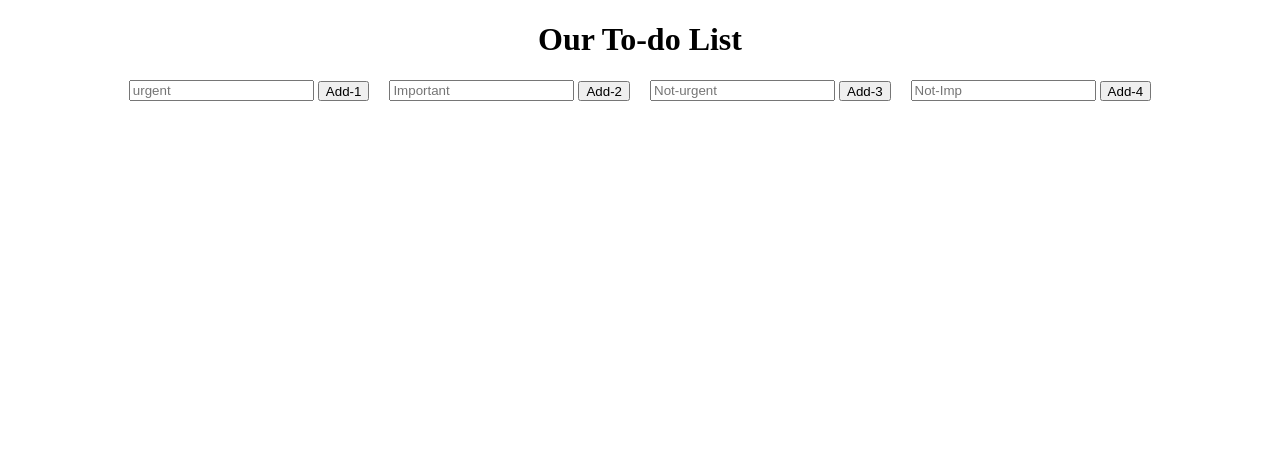
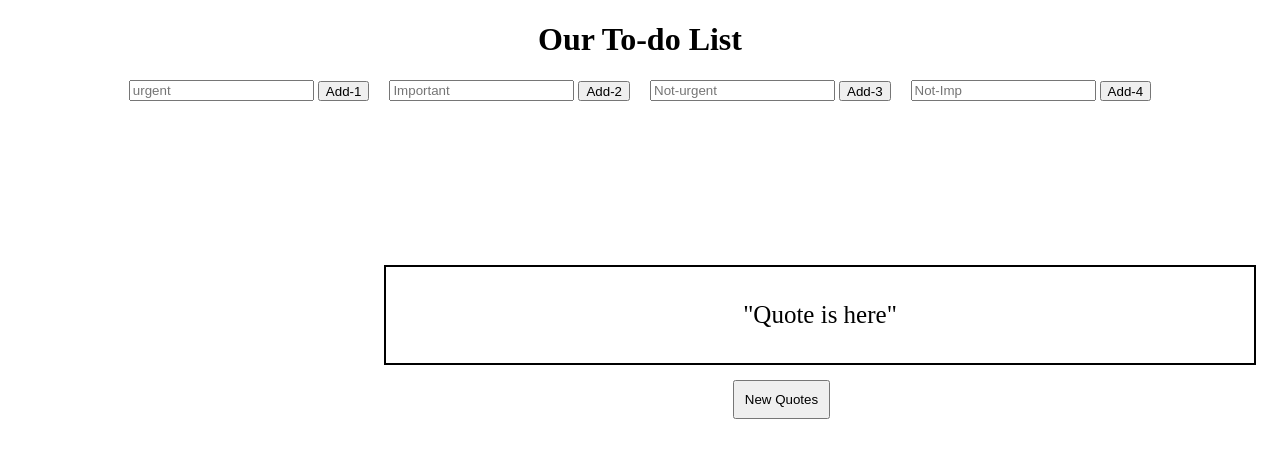
Before and after one commit to nileshsr10/Cyborg-task-02, a plain HTML site: page index.html in a window 1280 px wide. Drawn offline with Linux system fonts and the light colour scheme.

Commit message:
first commit

```diff
--- a/index.html
+++ b/index.html
@@ -7,12 +7,14 @@
     <meta name="viewport" content="width=device-width, initial-scale=1.0">
     <title>Document</title>
     <style>
-        h1{
+        h1 {
             text-align: center;
         }
-        .sort{
+
+        .sort {
             margin: 0px 10px;
         }
+
         #container {
             display: flex;
             justify-content: center;
@@ -54,6 +56,7 @@
             background-color: rgb(180, 121, 11);
             /* color: black; */
         }
+
         .listgrp3 {
             height: 30px;
             margin: 0;
@@ -64,6 +67,7 @@
             background-color: rgba(20, 229, 170, 0.668);
             /* color: black; */
         }
+
         .listgrp4 {
             height: 30px;
             margin: 0;
@@ -74,39 +78,77 @@
             background-color: rgba(152, 89, 150, 0.243);
             /* color: black; */
         }
+
+        footer {
+            /* white-space: pre; */
+            position: absolute;
+            top: 30%;
+            left: 30%;
+            font-size: 25px;
+
+
+            /* border: 2px solid red; */
+        }
+
+        #quote {
+            padding: 34px;
+            width: 800px;
+            /* height: 200px; */
+            text-align: center;
+            vertical-align: middle;
+
+
+            border: 2px solid black;
+        }
+
+        #new-quotes {
+            position: relative;
+            top: -10px;
+            left: 40%;
+            padding: 10px;
+            cursor: pointer;
+            /* background-color: black;
+            color: white; */
+        }
     </style>
 </head>
 
 <body>
     <h1>Our To-do List</h1>
     <div id="container">
-        <div class="sort"> <input type="textarea" class="imputfeild" id="inputfeild-1" placeholder="urgent"> <button class="btn"
-                id="addBtn1">Add-1</button>
+        <div class="sort"> <input type="textarea" class="imputfeild" id="inputfeild-1" placeholder="urgent"> <button
+                class="btn" id="addBtn1">Add-1</button>
             <div class="to-dos" id="Todo-list1">
             </div>
         </div>
 
-        <div class="sort"> <input type="textarea" class="imputfeild" id="inputfeild-2" placeholder="Important"> <button class="btn"
-                id="addBtn2">Add-2</button>
+        <div class="sort"> <input type="textarea" class="imputfeild" id="inputfeild-2" placeholder="Important"> <button
+                class="btn" id="addBtn2">Add-2</button>
             <div class="to-dos" id="Todo-list2">
             </div>
         </div>
-        <div class="sort"> <input type="textarea" class="imputfeild" id="inputfeild-3" placeholder="Not-urgent"> <button class="btn"
-                id="addBtn3">Add-3</button>
+        <div class="sort"> <input type="textarea" class="imputfeild" id="inputfeild-3" placeholder="Not-urgent"> <button
+                class="btn" id="addBtn3">Add-3</button>
             <div class="to-dos" id="Todo-list3">
             </div>
         </div>
-        <div class="sort"> <input type="textarea" class="imputfeild" id="inputfeild-4" placeholder="Not-Imp"> <button class="btn"
-                id="addBtn4">Add-4</button>
+        <div class="sort"> <input type="textarea" class="imputfeild" id="inputfeild-4" placeholder="Not-Imp"> <button
+                class="btn" id="addBtn4">Add-4</button>
             <div class="to-dos" id="Todo-list4">
             </div>
         </div>
+    </div>
 
 
 
+    <footer>
+        <div id="box">
+            <p id="quote">"Quote is here"
+            </p>
+        </div>
+        <button id="new-quotes">New Quotes</button>
+    </footer>
 
-
-    </div>
     <script src="./script.js"></script>
 </body>
 
--- a/script.js
+++ b/script.js
@@ -1,19 +1,18 @@
 console.log('welcome');
+let addBtn1 = document.getElementById('addBtn1');
+let addBtn2 = document.getElementById('addBtn2');
+let addBtn3 = document.getElementById('addBtn3');
+let addBtn4 = document.getElementById('addBtn4');
 
-let addBtn1= document.getElementById('addBtn1');
-let addBtn2= document.getElementById('addBtn2');
-let addBtn3= document.getElementById('addBtn3');
-let addBtn4= document.getElementById('addBtn4');
+let addlist1 = document.getElementById('Todo-list1');
+let addlist2 = document.getElementById('Todo-list2');
+let addlist3 = document.getElementById('Todo-list3');
+let addlist4 = document.getElementById('Todo-list4');
 
-let addlist1=document.getElementById('Todo-list1');
-let addlist2=document.getElementById('Todo-list2');
-let addlist3=document.getElementById('Todo-list3');
-let addlist4=document.getElementById('Todo-list4');
-
-let addtodo1=document.getElementById('inputfeild-1');
-let addtodo2=document.getElementById('inputfeild-2');
-let addtodo3=document.getElementById('inputfeild-3');
-let addtodo4=document.getElementById('inputfeild-4');
+let addtodo1 = document.getElementById('inputfeild-1');
+let addtodo2 = document.getElementById('inputfeild-2');
+let addtodo3 = document.getElementById('inputfeild-3');
+let addtodo4 = document.getElementById('inputfeild-4');
 
 addBtn1.addEventListener("click", () => {
     let list1 = document.createElement('p');
@@ -22,7 +21,7 @@ addBtn1.addEventListener("click", () => {
     addlist1.appendChild(list1);
     addtodo1.value = "";
 
-        list1.addEventListener('dblclick', () =>{
+    list1.addEventListener('dblclick', () => {
         addlist1.removeChild(list1);
     })
 })
@@ -34,7 +33,7 @@ addBtn1.addEventListener("click", () => {
     addlist2.appendChild(list2);
     addtodo2.value = "";
 
-        list2.addEventListener('dblclick', () =>{
+    list2.addEventListener('dblclick', () => {
         addlist2.removeChild(list2);
     })
 })
@@ -47,7 +46,7 @@ addBtn1.addEventListener("click", () => {
     addlist3.appendChild(list3);
     addtodo3.value = "";
 
-        list3.addEventListener('dblclick', () =>{
+    list3.addEventListener('dblclick', () => {
         addlist3.removeChild(list3);
     })
 })
@@ -60,7 +59,21 @@ addBtn1.addEventListener("click", () => {
     addlist4.appendChild(list4);
     addtodo4.value = "";
 
-        list4.addEventListener('dblclick', () =>{
+    list4.addEventListener('dblclick', () => {
         addlist4.removeChild(list4);
     })
 })
+
+let api = "http://api.quotable.io/random"
+
+let quote = document.getElementById("quote");
+let nextquote = document.getElementById("new-quotes");
+
+nextquote.addEventListener("click", () => {
+        fetch(api)
+            .then((res) => res.json())
+            .then((data) => {
+                quote.innerHTML = `"${data.content}"`;
+                author.innerHTML = `- ${data.author}`;
+            });
+    });
```
Lines whose indentation alone changed are shown as unchanged.
